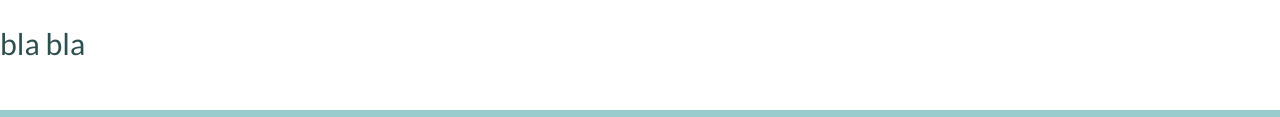
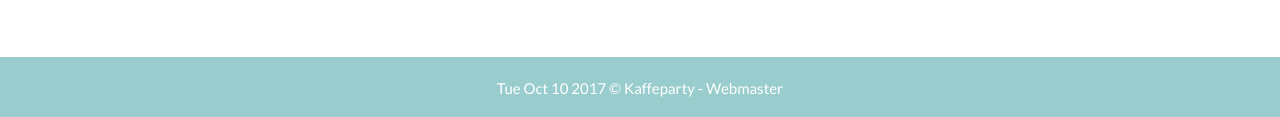
Before and after one commit to NilsLindstedt/Kaffeparty, a plain HTML site: page Kaffeparty/index.html in a window 1280 px wide. Shown: the part 1582-1699 px from the top of the page. Drawn offline with Linux system fonts and the light colour scheme.

Commit message:
Deleted bla bla

```diff
--- a/Kaffeparty/index.html
+++ b/Kaffeparty/index.html
@@ -98,7 +98,7 @@
 
     </div>
 
-    <h2>bla bla</h2>
+
 
     <footer class="container-fluid">
 
```
